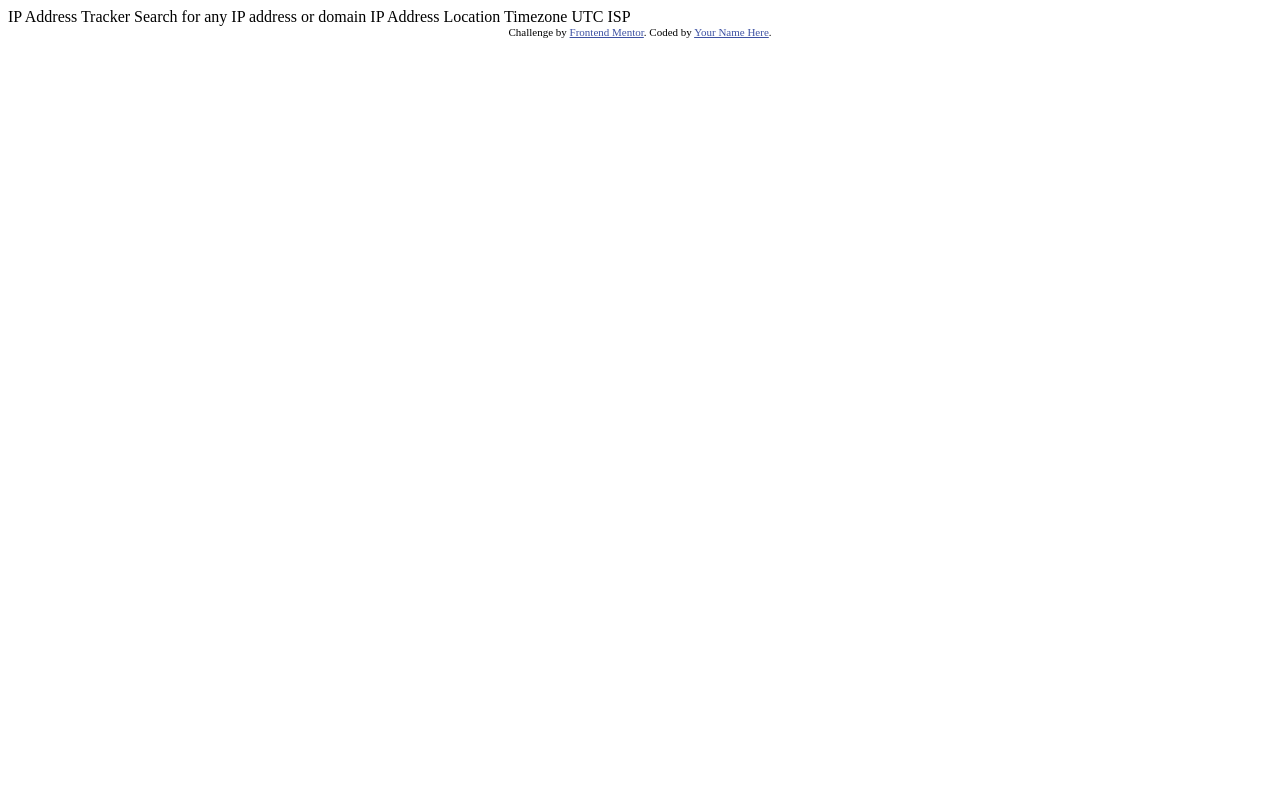
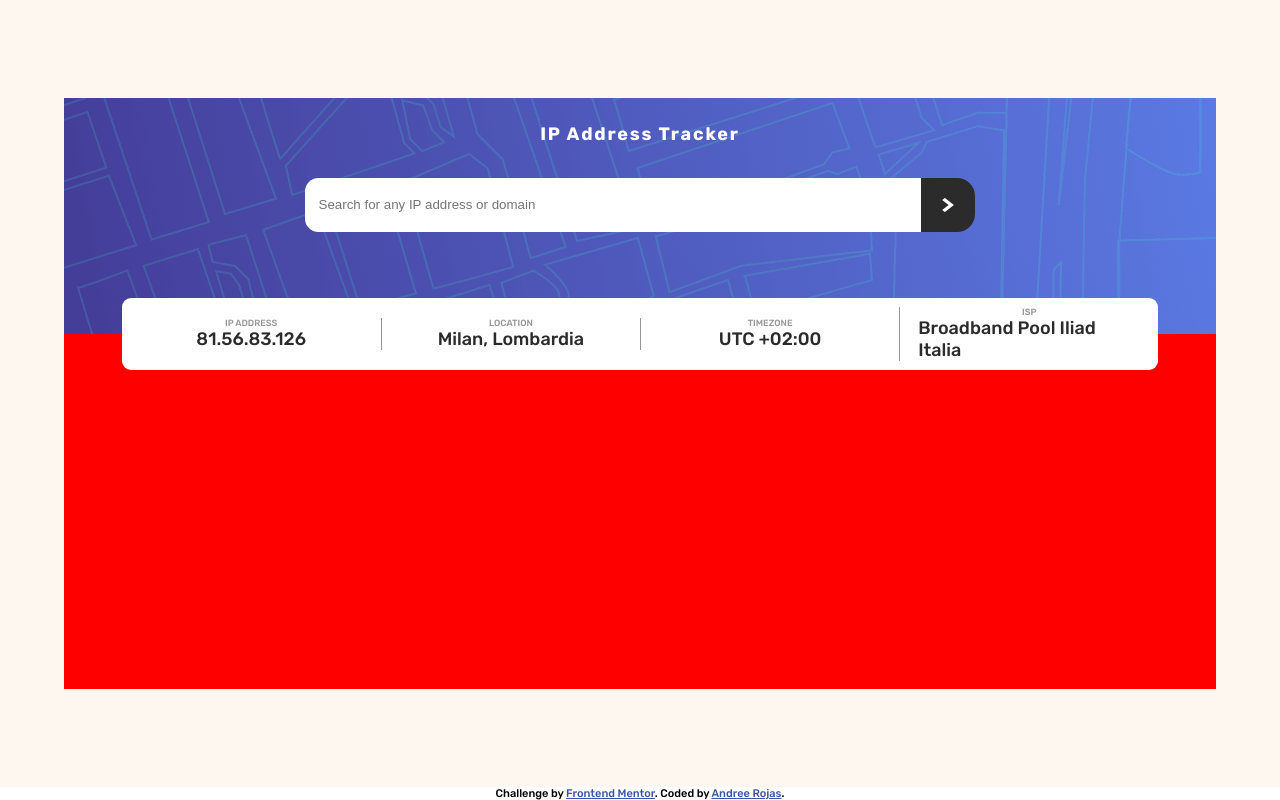
Before and after one commit to andreerojas/FrontEndMentor_Challenge_15, a plain HTML site: page index.html in a window 1280 px wide. Drawn offline with Linux system fonts and the light colour scheme.

Commit message:
added request to API but input is not validated yet

```diff
--- /dev/null
+++ b/app.js
@@ -0,0 +1,55 @@
+const ip = document.querySelector('#ip');
+const locationSpan = document.querySelector('#location');
+const timezone = document.querySelector('#timezone');
+const isp = document.querySelector('#isp');
+const inputText = document.querySelector('input');
+const form = document.querySelector('form');
+const auxData = JSON.parse('{"ip":"81.56.83.126","location":{"country":"IT","region":"Lombardia","city":"Milan","lat":45.46427,"lng":9.18951,"postalCode":"","timezone":"+02:00","geonameId":3173435},"as":{"asn":29447,"name":"TIF-AS","route":"81.56.0.0\/15","domain":"http:\/\/www.iliad.it","type":"Cable\/DSL\/ISP"},"isp":"Broadband Pool Iliad Italia"}');
+
+
+async function makeRequest(input, type) {
+    let url = "https://geo.ipify.org/api/v2/country,city?apiKey=at_yw8vc1Visp2JNdk6dj5QZMicQiqXM";
+
+    if (input) {
+        if (type === 1) {
+            url += `ipAddress=${input}`;
+        } else if (type === 2) {
+            url += `domain=${input}`;
+        }
+    }
+    if(type!==3){
+        let res = await fetch(url);
+        return await res.json();
+    }
+    return auxData;
+
+}
+
+function printResults(data) {
+    ip.innerText = data.ip;
+    locationSpan.innerText = `${data["location"].city}, ${data["location"].region} ${data["location"].postalCode}`;
+    timezone.innerText = `UTC ${data["location"].timezone}`;
+    isp.innerText = data.isp;
+}
+
+function validateInput(input) {
+    return 3;
+}
+function search() {
+    let type = validateInput(inputText.value);
+    console.log("type is: ", type);
+    if (type) {
+        makeRequest(inputText.value, type)
+            .then((data) => {
+                printResults(data);
+            })
+            .catch((e) => {
+                console.log(e)
+            });
+    }
+}
+
+
+
+form.addEventListener('submit', search);
+search();
--- a/index.html
+++ b/index.html
@@ -1,34 +1,73 @@
 <!DOCTYPE html>
 <html lang="en">
+
 <head>
   <meta charset="UTF-8">
-  <meta name="viewport" content="width=device-width, initial-scale=1.0"> <!-- displays site properly based on user's device -->
+  <meta name="viewport" content="width=device-width, initial-scale=1.0">
+  <!-- displays site properly based on user's device -->
 
   <link rel="icon" type="image/png" sizes="32x32" href="./images/favicon-32x32.png">
 
   <title>Frontend Mentor | IP Address Tracker</title>
-
+  <link rel="stylesheet" href="styles.css">
+  <link rel="preconnect" href="https://fonts.googleapis.com">
+  <link rel="preconnect" href="https://fonts.gstatic.com" crossorigin>
+  <link href="https://fonts.googleapis.com/css2?family=Rubik:ital,wght@0,500;0,700;1,400&display=swap" rel="stylesheet">
   <!-- Feel free to remove these styles or customise in your own stylesheet 👍 -->
   <style>
-    .attribution { font-size: 11px; text-align: center; }
-    .attribution a { color: hsl(228, 45%, 44%); }
+    .attribution {
+      font-size: 11px;
+      text-align: center;
+    }
+
+    .attribution a {
+      color: hsl(228, 45%, 44%);
+    }
   </style>
 </head>
+
 <body>
+  <main>
+    <section>
+      <div class="info-container">
+        <h1>IP Address Tracker</h1>
+        <form id="form">
+          <input type="text" name="search-input" id="search-input" required placeholder="Search for any IP address or domain">
+          <button><img src="images/icon-arrow.svg" alt="arrow button"></button>
+        </form>
+        <div class="result-container">
+          <div class="result-block">
+            <span class="result-descriptor">IP address</span>
+            <span class="result" id="ip">default</span>
+          </div>
+          <div class="result-block">
+            <span class="result-descriptor">Location</span>
+            <span class="result" id="location">default</span>
+          </div>
+          <div class="result-block">
+            <span class="result-descriptor">Timezone</span>
+            <span class="result" id="timezone">default</span>
+          </div>
+          <div class="result-block">
+            <span class="result-descriptor">ISP</span>
+            <span class="result" id="isp">default</span>
+          </div>
+        </div>
+      </div>
+      <div class="map-container">
 
-  IP Address Tracker
+      </div>
 
-  Search for any IP address or domain
+    </section>
 
-  IP Address
-  Location
-  Timezone
-    UTC <!-- add offset value dynamically using the API -->
-  ISP
+  </main>
 
-  <div class="attribution">
+
+  <footer class="attribution">
     Challenge by <a href="https://www.frontendmentor.io?ref=challenge" target="_blank">Frontend Mentor</a>.
-    Coded by <a href="#">Your Name Here</a>.
-  </div>
+    Coded by <a href="#">Andree Rojas</a>.
+  </footer>
+  <script src="app.js"></script>
 </body>
+
 </html>
--- /dev/null
+++ b/styles.css
@@ -0,0 +1,168 @@
+* {
+    box-sizing: border-box;
+}
+
+body {
+    margin: 0;
+    font-family: 'Rubik', sans-serif;
+    display: grid;
+    height: 100vh;
+    grid-template-columns: 1fr;
+    grid-template-rows: minmax(0, 1fr) auto;
+    font-size: 18px;
+}
+
+main {
+    background-color: rgb(253, 247, 239);
+    display: flex;
+    justify-content: center;
+    align-items: center;
+}
+
+section {
+    display: grid;
+    width: 100%;
+    height: 100%;
+    grid-template-rows: minmax(0, 4fr) minmax(0, 6fr);
+
+}
+
+
+.info-container {
+    background: url("images/pattern-bg.png");
+    display: grid;
+    justify-items: center;
+    align-items: center;
+    grid-template-rows: 30% 30% 40%;
+    position: relative;
+    padding: 0 1em;
+}
+
+h1 {
+    color: white;
+    font-size: 1em;
+    margin: 0;
+    font-weight: 700;
+    letter-spacing: 0.1em;
+}
+
+.map-container {
+    background-color: red;
+}
+
+.result-container {
+    background-color: white;
+    border-radius: 0.5em;
+    padding: 1em 0;
+    align-self: start;
+    position: absolute;
+    width: 90%;
+    height: 12em;
+    bottom: -6em;
+    display: flex;
+    flex-direction: column;
+    justify-content: space-between;
+    align-items: center;
+}
+
+.result-block {
+    display: flex;
+    flex-direction: column;
+    padding: 0;
+    width: 100%;
+    align-items: center;
+}
+
+.result-descriptor {
+    text-transform: uppercase;
+    color: hsl(0, 0%, 59%);
+    font-size: 0.5em;
+}
+
+.result {
+    color: hsl(0, 0%, 17%);
+}
+
+form{
+    width: 100%;
+    display: grid;
+    grid-template-columns: 1fr auto;
+    justify-content: space-between;
+}
+
+input{
+    padding: 1em;
+    border: none;
+    border-top-left-radius: 1em;
+    border-bottom-left-radius: 1em;
+}
+
+button{
+    padding: 1em;
+    border: none;
+    font-size: 1em;
+    width: 3em;
+    height: 3em;
+    background-color: hsl(0, 0%, 17%);
+    border-top-right-radius: 1em;
+    border-bottom-right-radius: 1em;
+}
+
+button img{
+    width: 0.75em;
+    height: 0.75em;
+}
+
+@media(min-width:376px) {
+    form{
+        width:95%;
+    }
+}
+
+@media(min-width:576px){
+    form{
+        width:90%;
+    }
+    section {
+        width: 90%;
+        height: 75%;
+    }
+
+    .result-container {
+        flex-direction: row;
+        height: 4em;
+        bottom: -2em;
+    }
+    .result-block{
+        border-left: 1px solid hsl(0, 0%, 59%);
+        padding: 0 1em;
+        width: 25%;
+    }
+    .result-block:nth-of-type(1){
+        border-left: none;
+    }
+}
+
+@media(min-width:768px){
+    form{
+        width:80%;
+    }
+}
+
+@media(min-width:992px){
+    form{
+        width:70%;
+    }
+}
+
+@media(min-width:1200px){
+    form{
+        width:60%;
+    }
+}
+
+@media(min-width:1400px){
+    form{
+        width:50%;
+    }
+}
```
